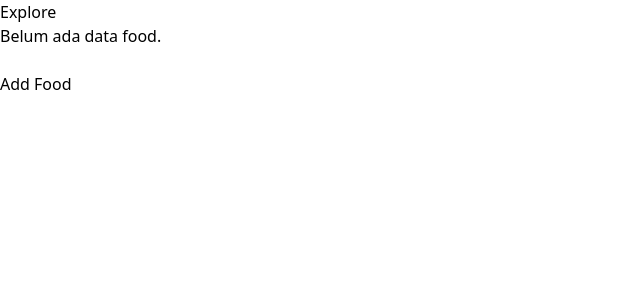
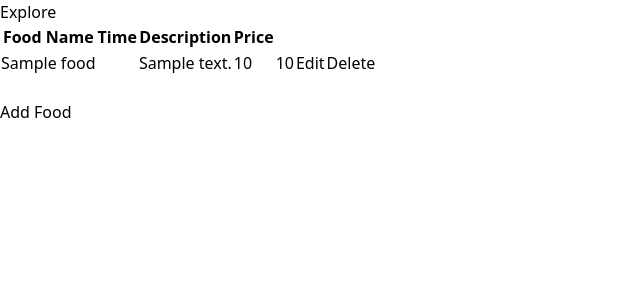
Before and after one commit to PBPC1-2024-2025/lohkan, a Django app: page /explore in a window 1280 px wide. Shown: the top 300 px of the page, without its empty margins (0-640 px from the left). Run offline with Django 5.2, Linux system fonts and the light colour scheme; a user stored in the database is signed in; tables that the repository leaves empty hold one stand-in row (values such as "Sample post"); some libraries are stand-ins or nearby versions.

Commit message:
debugging agar list makanan muncul

```diff
--- a/explore/templates/add_food.html
+++ b/explore/templates/add_food.html
@@ -9,7 +9,7 @@
     <tr>
       <td></td>
       <td>
-        <input type="submit" value="Add Food Entry" />
+        <input type="submit" value="Add Food" />
       </td>
     </tr>
   </table>
--- a/explore/templates/explore.html
+++ b/explore/templates/explore.html
@@ -1,7 +1,7 @@
 {% extends 'base.html' %}
 {% block content %}
 <h1>Explore</h1>
-{% if not mood_entries %}
+{% if not foods %}
     <p>Belum ada data food.</p>
 {% else %}
     <table>
@@ -20,9 +20,16 @@
             <td>{{food.min_price}}</td>
             <td>{{food.max_price}}</td>
             <td>
-        <a href="{% url 'main:edit_food' food.pk %}">
+                <a href="{% url 'explore:edit_food' food.pk %}">
                     <button>
                         Edit
+                    </button>
+                </a>
+            </td>
+            <td>
+                <a href="{% url 'explore:delete_food' food.pk %}">
+                    <button>
+                        Delete
                     </button>
                 </a>
             </td>
--- a/explore/urls.py
+++ b/explore/urls.py
@@ -1,5 +1,5 @@
 from django.urls import path
-from explore.views import show_explore, add_food, edit_food
+from explore.views import show_explore, add_food, edit_food, delete_food, show_xml
 
 app_name = 'explore'
 
@@ -7,4 +7,6 @@ urlpatterns = [
     path('explore', show_explore, name='show_explore'),
     path('add_food/', add_food, name='add_food'),
     path('edit_food/<uuid:id>', edit_food, name='edit_food'),
+    path('delete_food/<uuid:id>', delete_food, name='delete_food'),
+    path('xml/', show_xml, name='show_xml'),
 ]
--- a/explore/views.py
+++ b/explore/views.py
@@ -1,8 +1,9 @@
 from lib2to3.fixes.fix_input import context
 
 from django.contrib.auth.decorators import login_required
-from django.http import HttpResponseRedirect
+from django.http import HttpResponseRedirect, HttpResponse
 from django.shortcuts import render, redirect, reverse
+from django.core import serializers
 
 from explore.forms import FoodForm
 from explore.models import Food
@@ -10,16 +11,13 @@ from explore.models import Food
 @login_required(login_url='auth/login')
 def show_explore(request):
     foods = Food.objects.all()
-
     context = {
         'foods': foods,
     }
-
     return render(request, "explore.html", context)
 
 def add_food(request):
     form = FoodForm(request.POST or None)
-
     if form.is_valid():
         form.save()
         return redirect('explore:show_explore')
@@ -34,3 +32,12 @@ def edit_food(request, id):
         return HttpResponseRedirect(reverse('explore:show_explore'))
     context = {'form': form}
     return render(request, "edit_food.html", context)
+
+def delete_food(request, id):
+    food = Food.objects.get(pk=id)
+    food.delete()
+    return HttpResponseRedirect(reverse('explore:show_explore'))
+
+def show_xml(request):
+    data = Food.objects.all()
+    return HttpResponse(serializers.serialize("xml", data), content_type="application/xml")
```
Lines whose indentation alone changed are shown as unchanged.
